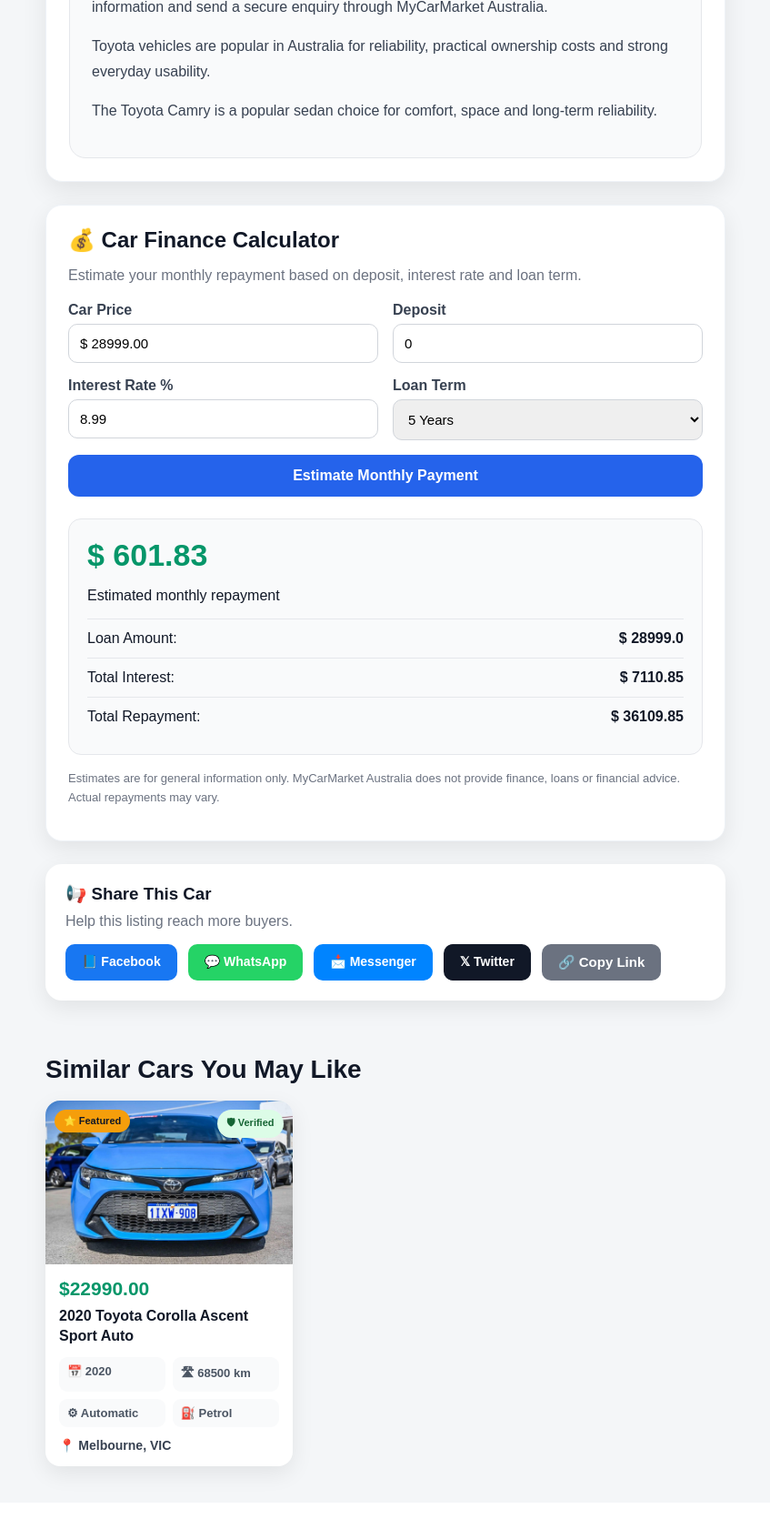
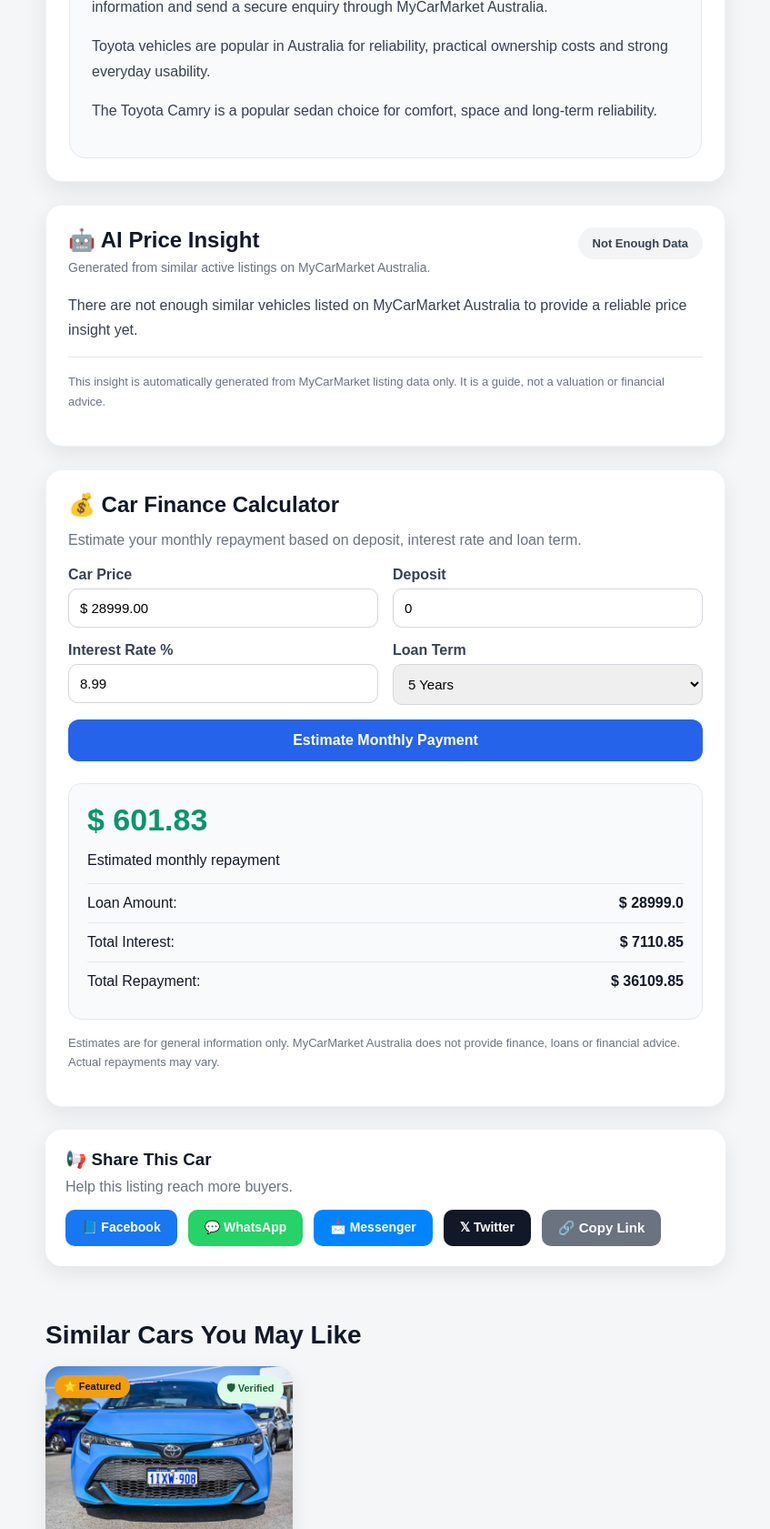
Before and after one commit to shashif/mycarmarket, a Django app: a page that uses vehicles/templates/vehicles/car_detail.html in a window 1280 px wide. Shown: the part 1759-3440 px from the top of the page at 91% size, without its empty margins (14-861 px from the left). Before the commit the page ends 3394 px from the top, so only its background shows below. Run offline with Django 5.2, Linux system fonts and the light colour scheme; data comes from the database, SQL or seed files in the repository; both versions use the stored data as it was after the commit.

Commit message:
MyCarMarket v1.4.4 - Add safe AI price insight

```diff
--- a/static/css/car_detail.css
+++ b/static/css/car_detail.css
@@ -1165,3 +1165,125 @@ START SECTION 15: MOBILE RESPONSIVE
 /* =========================================
 END SECTION 15: MOBILE RESPONSIVE
 ========================================= */
+
+
+/* =========================================
+START SECTION 16: AI PRICE INSIGHT
+========================================= */
+
+.ai-price-box{
+    background:#ffffff;
+    border-radius:18px;
+    padding:24px;
+    margin-top:25px;
+    margin-bottom:25px;
+    box-shadow:0 8px 24px rgba(0,0,0,.08);
+    border:1px solid #eef2f7;
+}
+
+.ai-price-header{
+    display:flex;
+    justify-content:space-between;
+    align-items:flex-start;
+    gap:20px;
+    margin-bottom:20px;
+}
+
+.ai-price-header h3{
+    margin:0;
+    color:#111827;
+    font-size:24px;
+}
+
+.ai-price-header p{
+    margin:8px 0 0;
+    color:#6b7280;
+    font-size:14px;
+}
+
+.ai-price-badge{
+    padding:10px 16px;
+    border-radius:999px;
+    font-size:13px;
+    font-weight:700;
+    white-space:nowrap;
+}
+
+.ai-price-badge.great{
+    background:#dcfce7;
+    color:#166534;
+}
+
+.ai-price-badge.fair{
+    background:#dbeafe;
+    color:#1d4ed8;
+}
+
+.ai-price-badge.above{
+    background:#fee2e2;
+    color:#dc2626;
+}
+
+.ai-price-badge.neutral{
+    background:#f3f4f6;
+    color:#374151;
+}
+
+.ai-price-stats{
+    display:grid;
+    grid-template-columns:repeat(3,1fr);
+    gap:16px;
+    margin-bottom:20px;
+}
+
+.ai-price-stat{
+    background:#f9fafb;
+    border:1px solid #e5e7eb;
+    border-radius:14px;
+    padding:18px;
+}
+
+.ai-price-stat span{
+    display:block;
+    font-size:13px;
+    color:#6b7280;
+    margin-bottom:8px;
+}
+
+.ai-price-stat strong{
+    font-size:22px;
+    color:#111827;
+}
+
+.ai-price-stat .positive{
+    color:#16a34a;
+}
+
+.ai-price-stat .negative{
+    color:#dc2626;
+}
+
+.ai-price-message{
+    font-size:16px;
+    line-height:1.7;
+    color:#374151;
+    margin-bottom:16px;
+}
+
+.ai-price-meta{
+    font-size:13px;
+    color:#6b7280;
+    margin-bottom:18px;
+}
+
+.ai-price-note{
+    border-top:1px solid #e5e7eb;
+    padding-top:16px;
+    font-size:13px;
+    color:#6b7280;
+    line-height:1.7;
+}
+
+/* =========================================
+END SECTION 16: AI PRICE INSIGHT
+========================================= */
--- a/vehicles/templates/vehicles/car_detail.html
+++ b/vehicles/templates/vehicles/car_detail.html
@@ -144,50 +144,12 @@ Mobile Responsive Review + Marketplace Polish
             {% include 'vehicles/includes/detail_gallery.html' %}
 
             {% include 'vehicles/includes/detail_info.html' %}
+            {% include 'vehicles/includes/detail_ai_price_insight.html' %}
             {% include 'vehicles/includes/detail_finance_calculator.html' %}
+            {% include 'vehicles/includes/detail_share.html' %}
 
-            <div class="share-box">
-                <h3>📢 Share This Car</h3>
-                <p class="share-subtitle">Help this listing reach more buyers.</p>
 
-                <div class="share-buttons">
 
-                    <a target="_blank"
-                       href="https://www.facebook.com/sharer/sharer.php?u={{ share_url }}"
-                       class="share-btn facebook">
-                        📘 Facebook
-                    </a>
-
-                    <a target="_blank"
-                       href="https://api.whatsapp.com/send?text={{ share_text }} {{ share_url }}"
-                       class="share-btn whatsapp">
-                        💬 WhatsApp
-                    </a>
-
-                    <a target="_blank"
-                       href="https://www.facebook.com/dialog/send?link={{ share_url }}&redirect_uri={{ share_url }}"
-                       class="share-btn messenger">
-                        📩 Messenger
-                    </a>
-
-                    <a target="_blank"
-                       href="https://twitter.com/intent/tweet?url={{ share_url }}&text={{ share_text }}"
-                       class="share-btn twitter">
-                        𝕏 Twitter
-                    </a>
-
-                    <button type="button"
-                            class="share-btn copy-link-btn"
-                            onclick="copyCarLink()">
-                        🔗 Copy Link
-                    </button>
-
-                </div>
-
-                <div id="copyMessage" class="copy-message">
-                    Link copied successfully ✅
-                </div>
-            </div>
 
         </div>
 
--- /dev/null
+++ b/vehicles/templates/vehicles/includes/detail_ai_price_insight.html
@@ -0,0 +1,78 @@
+<!-- =========================================
+MyCarMarket
+Version: v1.4.4
+File: vehicles/templates/vehicles/includes/detail_ai_price_insight.html
+AI Price Insight Include
+========================================= -->
+
+<div class="ai-price-box">
+
+    <div class="ai-price-header">
+        <div>
+            <h3>🤖 AI Price Insight</h3>
+            <p>
+                Generated from similar active listings on MyCarMarket Australia.
+            </p>
+        </div>
+
+        <span class="ai-price-badge {{ ai_price_insight.status }}">
+            {{ ai_price_insight.label }}
+        </span>
+    </div>
+
+    {% if ai_price_insight.has_data %}
+
+        <div class="ai-price-stats">
+
+            <div class="ai-price-stat">
+                <span>Average Market Price</span>
+                <strong>$ {{ ai_price_insight.average_market_price }}</strong>
+            </div>
+
+            <div class="ai-price-stat">
+                <span>This Vehicle</span>
+                <strong>$ {{ ai_price_insight.current_price }}</strong>
+            </div>
+
+            <div class="ai-price-stat">
+                <span>Difference</span>
+
+                {% if ai_price_insight.price_difference < 0 %}
+                    <strong class="positive">
+                        -$ {{ ai_price_insight.price_difference|stringformat:"s"|slice:"1:" }}
+                    </strong>
+                {% elif ai_price_insight.price_difference > 0 %}
+                    <strong class="negative">
+                        +$ {{ ai_price_insight.price_difference }}
+                    </strong>
+                {% else %}
+                    <strong>$ 0</strong>
+                {% endif %}
+            </div>
+
+        </div>
+
+        <p class="ai-price-message">
+            {{ ai_price_insight.message }}
+        </p>
+
+        <div class="ai-price-meta">
+            Compared with {{ ai_price_insight.comparison_count }}
+            listing{% if ai_price_insight.comparison_count != 1 %}s{% endif %}
+            using {{ ai_price_insight.comparison_type|lower }}.
+        </div>
+
+    {% else %}
+
+        <p class="ai-price-message">
+            {{ ai_price_insight.message }}
+        </p>
+
+    {% endif %}
+
+    <p class="ai-price-note">
+        This insight is automatically generated from MyCarMarket listing data only.
+        It is a guide, not a valuation or financial advice.
+    </p>
+
+</div>
--- /dev/null
+++ b/vehicles/templates/vehicles/includes/detail_share.html
@@ -0,0 +1,42 @@
+ <div class="share-box">
+                <h3>📢 Share This Car</h3>
+                <p class="share-subtitle">Help this listing reach more buyers.</p>
+
+                <div class="share-buttons">
+
+                    <a target="_blank"
+                       href="https://www.facebook.com/sharer/sharer.php?u={{ share_url }}"
+                       class="share-btn facebook">
+                        📘 Facebook
+                    </a>
+
+                    <a target="_blank"
+                       href="https://api.whatsapp.com/send?text={{ share_text }} {{ share_url }}"
+                       class="share-btn whatsapp">
+                        💬 WhatsApp
+                    </a>
+
+                    <a target="_blank"
+                       href="https://www.facebook.com/dialog/send?link={{ share_url }}&redirect_uri={{ share_url }}"
+                       class="share-btn messenger">
+                        📩 Messenger
+                    </a>
+
+                    <a target="_blank"
+                       href="https://twitter.com/intent/tweet?url={{ share_url }}&text={{ share_text }}"
+                       class="share-btn twitter">
+                        𝕏 Twitter
+                    </a>
+
+                    <button type="button"
+                            class="share-btn copy-link-btn"
+                            onclick="copyCarLink()">
+                        🔗 Copy Link
+                    </button>
+
+                </div>
+
+                <div id="copyMessage" class="copy-message">
+                    Link copied successfully ✅
+                </div>
+            </div>
--- a/vehicles/views/car_detail_views.py
+++ b/vehicles/views/car_detail_views.py
@@ -1,8 +1,8 @@
 # ==========================================
 # MyCarMarket
-# Version: v1.4.3
+# Version: v1.4.4
 # File: vehicles/views/car_detail_views.py
-# Car Detail + Finance Calculator + Enquiry + Favourite + Recently Viewed
+# Car Detail + Finance Calculator + Safe AI Price Insight + Enquiry + Favourite + Recently Viewed
 # ==========================================
 
 from django.shortcuts import render, get_object_or_404, redirect
@@ -10,6 +10,7 @@ from django.contrib import messages
 from django.utils import timezone
 from django.core.mail import send_mail
 from django.conf import settings
+from django.db.models import Avg
 
 from core.models import SiteSettings
 
@@ -96,6 +97,114 @@ def car_detail(request, slug):
         'total_repayment': round(total_repayment, 2),
         'total_interest': round(total_interest, 2),
     }
+
+    # ==========================================
+    # SAFE AI PRICE INSIGHT
+    # Minimum 5 comparable cars required
+    # Uses MyCarMarket listings only
+    # No external AI API
+    # ==========================================
+
+    minimum_comparable_count = 5
+
+    ai_comparable_cars = Car.objects.filter(
+        is_approved=True,
+        is_active=True,
+        make__iexact=car.make,
+        model__iexact=car.model,
+        year__gte=car.year - 2,
+        year__lte=car.year + 2
+    ).exclude(pk=car.pk)
+
+    ai_comparison_type = 'similar make, model and year'
+
+    if ai_comparable_cars.count() < minimum_comparable_count:
+        ai_comparable_cars = Car.objects.filter(
+            is_approved=True,
+            is_active=True,
+            make__iexact=car.make,
+            model__iexact=car.model
+        ).exclude(pk=car.pk)
+
+        ai_comparison_type = 'similar make and model'
+
+    if ai_comparable_cars.count() < minimum_comparable_count:
+        ai_comparable_cars = Car.objects.filter(
+            is_approved=True,
+            is_active=True,
+            make__iexact=car.make,
+            body_type=car.body_type
+        ).exclude(pk=car.pk)
+
+        ai_comparison_type = 'similar make and body type'
+
+    comparable_count = ai_comparable_cars.count()
+
+    ai_price_insight = {
+        'has_data': False,
+        'label': 'Not Enough Data',
+        'status': 'neutral',
+        'average_market_price': None,
+        'current_price': round(car_price, 2),
+        'price_difference': None,
+        'comparison_count': comparable_count,
+        'comparison_type': ai_comparison_type,
+        'message': (
+            'There are not enough similar vehicles listed on '
+            'MyCarMarket Australia to provide a reliable price insight yet.'
+        ),
+    }
+
+    if comparable_count >= minimum_comparable_count:
+
+        average_market_price = ai_comparable_cars.aggregate(
+            average_price=Avg('price')
+        )['average_price']
+
+        if average_market_price:
+            average_market_price_value = float(average_market_price)
+            price_difference = car_price - average_market_price_value
+
+            difference_percent = (
+                price_difference / average_market_price_value
+            ) * 100 if average_market_price_value > 0 else 0
+
+            if difference_percent <= -8:
+                label = 'Great Value'
+                status = 'great'
+                message = (
+                    'This vehicle appears to be priced below similar vehicles '
+                    'currently listed on MyCarMarket Australia.'
+                )
+
+            elif difference_percent >= 8:
+                label = 'Above Market'
+                status = 'above'
+                message = (
+                    'This vehicle appears to be priced above similar vehicles '
+                    'currently listed on MyCarMarket Australia. Buyers may wish '
+                    'to compare other available listings.'
+                )
+
+            else:
+                label = 'Fair Price'
+                status = 'fair'
+                message = (
+                    'This vehicle appears to be priced within the typical range '
+                    'for similar vehicles currently listed on MyCarMarket Australia.'
+                )
+
+            ai_price_insight = {
+                'has_data': True,
+                'label': label,
+                'status': status,
+                'average_market_price': round(average_market_price_value, 2),
+                'current_price': round(car_price, 2),
+                'price_difference': round(price_difference, 2),
+                'comparison_count': comparable_count,
+                'comparison_type': ai_comparison_type,
+                'message': message,
+            }
 
     # ==========================================
     # RECENTLY VIEWED
@@ -302,5 +411,6 @@ def car_detail(request, slug):
             'dealer_years_active': dealer_years_active,
             'settings': settings_obj,
             'finance_data': finance_data,
+            'ai_price_insight': ai_price_insight,
         }
     )
```
Also changed, not shown: db.sqlite3.
